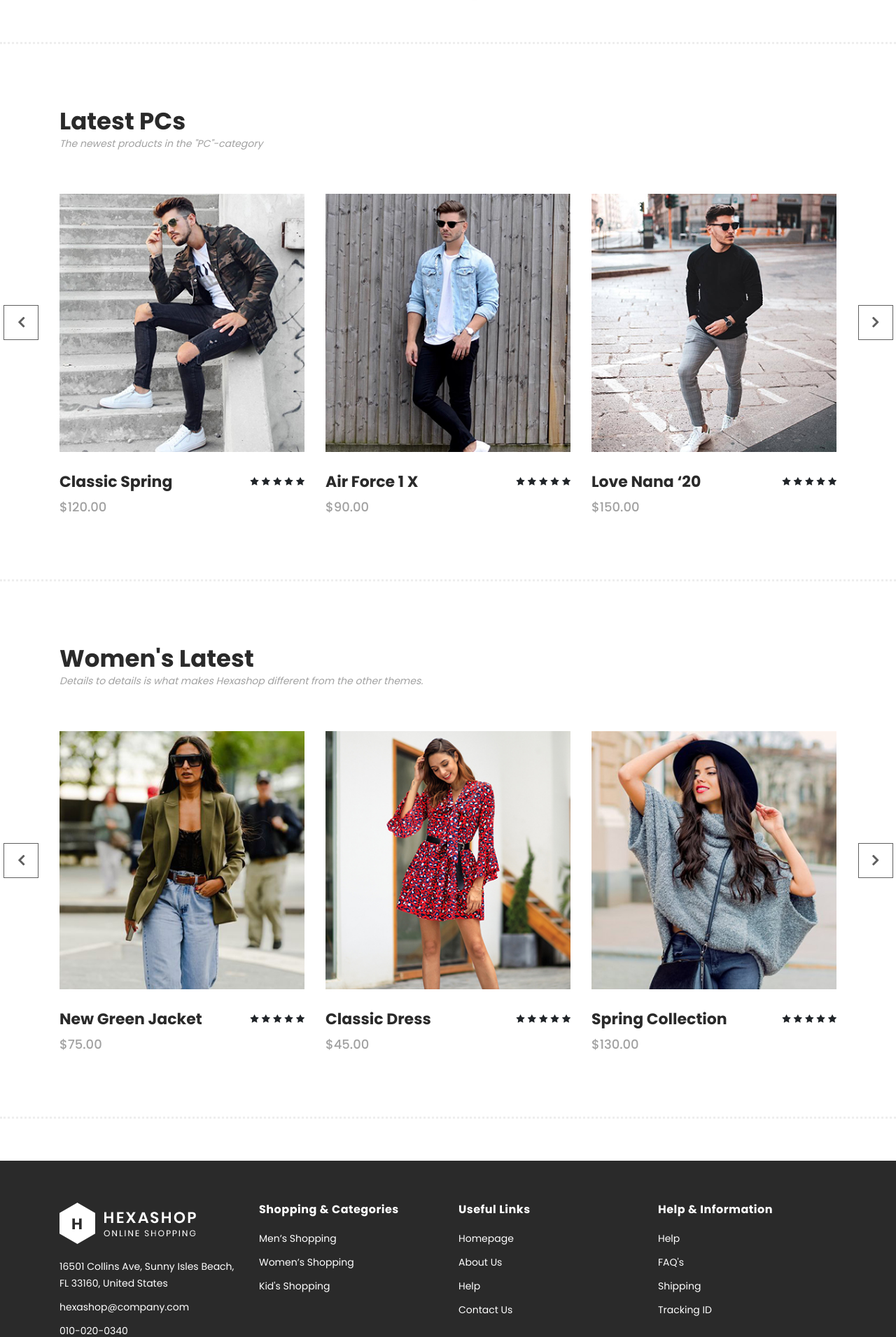
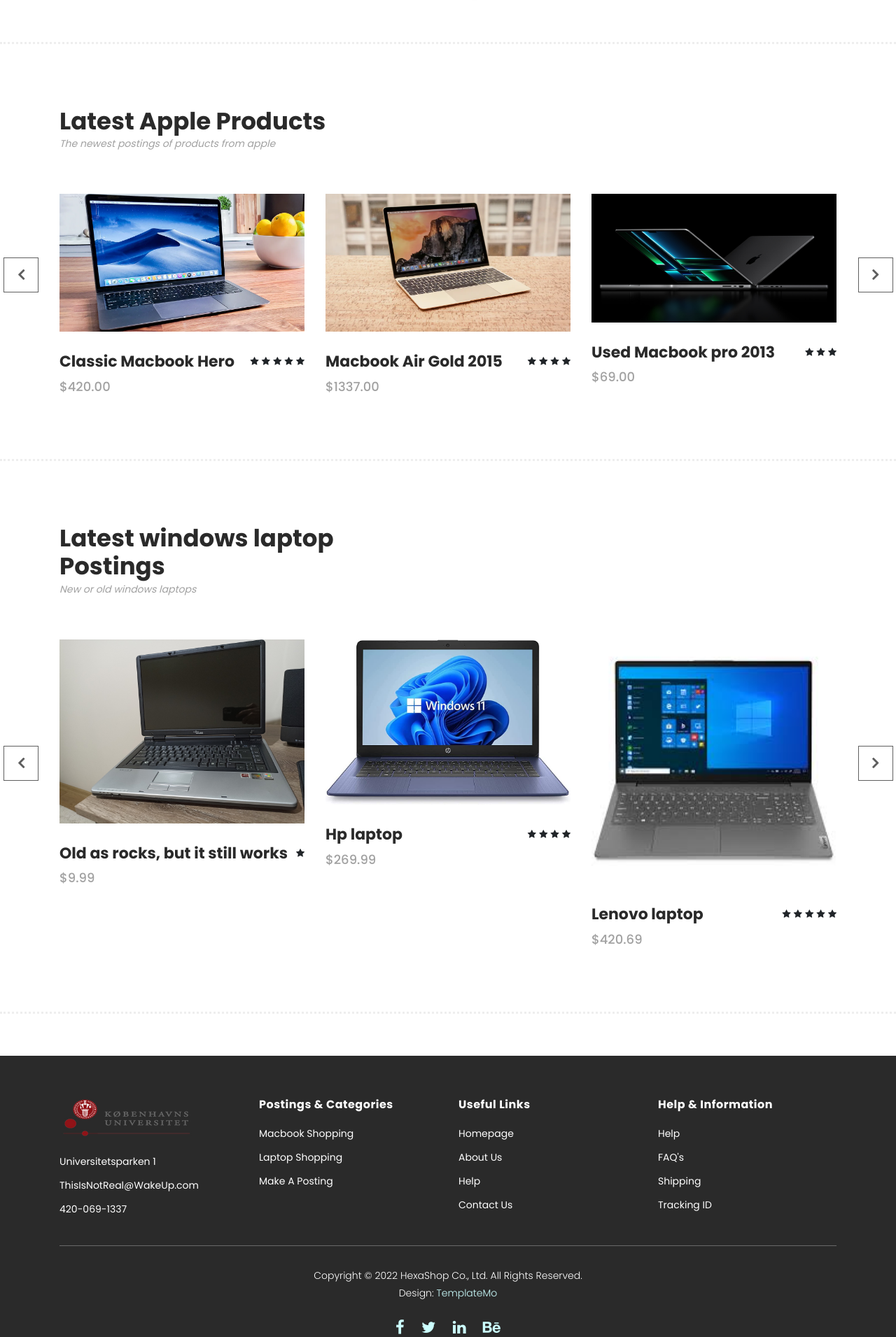
Before and after one commit to rune2112/DIS_Project, a Flask app: page / in a window 1280 px wide. Shown: the part 449-2360 px from the top of the page at 70% size. Run offline with Flask 3, Linux system fonts and the light colour scheme; parts of the project's set-up code (start-up, migrations or seed data) failed here and were passed over; some libraries are stand-ins or nearby versions.

Commit message:
Front assets done

```diff
--- a/shop/templates/index_hex.html
+++ b/shop/templates/index_hex.html
@@ -156,8 +156,8 @@
             <div class="row">
                 <div class="col-lg-6">
                     <div class="section-heading">
-                        <h2>Latest PCs</h2>
-                        <span>The newest products in the "PC"-category</span>
+                        <h2>Latest Apple Products</h2>
+                        <span>The newest postings of products from apple</span>
                     </div>
                 </div>
             </div>
@@ -176,11 +176,11 @@
                                             <li><a href="single-product.html"><i class="fa fa-shopping-cart"></i></a></li>
                                         </ul>
                                     </div>
-                                    <img src="../static/assets/images/men-01.jpg" alt="">
+                                    <img src="../static/assets/images/macbook-hero-ii.webp" alt="">
                                 </div>
                                 <div class="down-content">
-                                    <h4>Classic Spring</h4>
-                                    <span>$120.00</span>
+                                    <h4>Classic Macbook Hero</h4>
+                                    <span>$420.00</span>
                                     <ul class="stars">
                                         <li><i class="fa fa-star"></i></li>
                                         <li><i class="fa fa-star"></i></li>
@@ -199,13 +199,12 @@
                                             <li><a href="single-product.html"><i class="fa fa-shopping-cart"></i></a></li>
                                         </ul>
                                     </div>
-                                    <img src="../static/assets/images/men-02.jpg" alt="">
+                                    <img src="../static/assets/images/macbook-air-gold-2015-16.webp" alt="">
                                 </div>
                                 <div class="down-content">
-                                    <h4>Air Force 1 X</h4>
-                                    <span>$90.00</span>
+                                    <h4>Macbook Air Gold 2015</h4>
+                                    <span>$1337.00</span>
                                     <ul class="stars">
-                                        <li><i class="fa fa-star"></i></li>
                                         <li><i class="fa fa-star"></i></li>
                                         <li><i class="fa fa-star"></i></li>
                                         <li><i class="fa fa-star"></i></li>
@@ -222,14 +221,12 @@
                                             <li><a href="single-product.html"><i class="fa fa-shopping-cart"></i></a></li>
                                         </ul>
                                     </div>
-                                    <img src="../static/assets/images/men-03.jpg" alt="">
+                                    <img src="../static/assets/images/og-macbook-pro-202301.jpg" alt="">
                                 </div>
                                 <div class="down-content">
-                                    <h4>Love Nana ‘20</h4>
-                                    <span>$150.00</span>
+                                    <h4>Used Macbook pro 2013</h4>
+                                    <span>$69.00</span>
                                     <ul class="stars">
-                                        <li><i class="fa fa-star"></i></li>
-                                        <li><i class="fa fa-star"></i></li>
                                         <li><i class="fa fa-star"></i></li>
                                         <li><i class="fa fa-star"></i></li>
                                         <li><i class="fa fa-star"></i></li>
@@ -245,11 +242,11 @@
                                             <li><a href="single-product.html"><i class="fa fa-shopping-cart"></i></a></li>
                                         </ul>
                                     </div>
-                                    <img src="../static/assets/images/men-01.jpg" alt="">
+                                    <img src="../static/assets/images/triple_macbook_front.jpg" alt="">
                                 </div>
                                 <div class="down-content">
-                                    <h4>Classic Spring</h4>
-                                    <span>$120.00</span>
+                                    <h4>3 Macbook Pro 12</h4>
+                                    <span>$6969.00</span>
                                     <ul class="stars">
                                         <li><i class="fa fa-star"></i></li>
                                         <li><i class="fa fa-star"></i></li>
@@ -273,8 +270,8 @@
             <div class="row">
                 <div class="col-lg-6">
                     <div class="section-heading">
-                        <h2>Women's Latest</h2>
-                        <span>Details to details is what makes Hexashop different from the other themes.</span>
+                        <h2>Latest windows laptop Postings</h2>
+                        <span>New or old windows laptops</span>
                     </div>
                 </div>
             </div>
@@ -293,11 +290,52 @@
                                             <li><a href="single-product.html"><i class="fa fa-shopping-cart"></i></a></li>
                                         </ul>
                                     </div>
-                                    <img src="../static/assets/images/women-01.jpg" alt="">
+                                    <img src="../static/assets/images/Old_fujitsu.jpeg" alt="">
                                 </div>
                                 <div class="down-content">
-                                    <h4>New Green Jacket</h4>
-                                    <span>$75.00</span>
+                                    <h4>Old as rocks, but it still works</h4>
+                                    <span>$9.99</span>
+                                    <ul class="stars">
+                                        <li><i class="fa fa-star"></i></li>
+                                    </ul>
+                                </div>
+                            </div>
+                            <div class="item">
+                                <div class="thumb">
+                                    <div class="hover-content">
+                                        <ul>
+                                            <li><a href="single-product.html"><i class="fa fa-eye"></i></a></li>
+                                            <li><a href="single-product.html"><i class="fa fa-star"></i></a></li>
+                                            <li><a href="single-product.html"><i class="fa fa-shopping-cart"></i></a></li>
+                                        </ul>
+                                    </div>
+                                    <img src="../static/assets/images/hp_laptop_windows11.jpg" alt="">
+                                </div>
+                                <div class="down-content">
+                                    <h4>Hp laptop</h4>
+                                    <span>$269.99</span>
+                                    <ul class="stars">
+                                        <li><i class="fa fa-star"></i></li>
+                                        <li><i class="fa fa-star"></i></li>
+                                        <li><i class="fa fa-star"></i></li>
+                                        <li><i class="fa fa-star"></i></li>
+                                    </ul>
+                                </div>
+                            </div>
+                            <div class="item">
+                                <div class="thumb">
+                                    <div class="hover-content">
+                                        <ul>
+                                            <li><a href="single-product.html"><i class="fa fa-eye"></i></a></li>
+                                            <li><a href="single-product.html"><i class="fa fa-star"></i></a></li>
+                                            <li><a href="single-product.html"><i class="fa fa-shopping-cart"></i></a></li>
+                                        </ul>
+                                    </div>
+                                    <img src="../static/assets/images/lenovo_front.jpg" alt="">
+                                </div>
+                                <div class="down-content">
+                                    <h4>Lenovo laptop</h4>
+                                    <span>$420.69</span>
                                     <ul class="stars">
                                         <li><i class="fa fa-star"></i></li>
                                         <li><i class="fa fa-star"></i></li>
@@ -316,57 +354,11 @@
                                             <li><a href="single-product.html"><i class="fa fa-shopping-cart"></i></a></li>
                                         </ul>
                                     </div>
-                                    <img src="../static/assets/images/women-02.jpg" alt="">
+                                    <img src="../static/assets/images/samsung_front.avif" alt="">
                                 </div>
                                 <div class="down-content">
-                                    <h4>Classic Dress</h4>
-                                    <span>$45.00</span>
-                                    <ul class="stars">
-                                        <li><i class="fa fa-star"></i></li>
-                                        <li><i class="fa fa-star"></i></li>
-                                        <li><i class="fa fa-star"></i></li>
-                                        <li><i class="fa fa-star"></i></li>
-                                        <li><i class="fa fa-star"></i></li>
-                                    </ul>
-                                </div>
-                            </div>
-                            <div class="item">
-                                <div class="thumb">
-                                    <div class="hover-content">
-                                        <ul>
-                                            <li><a href="single-product.html"><i class="fa fa-eye"></i></a></li>
-                                            <li><a href="single-product.html"><i class="fa fa-star"></i></a></li>
-                                            <li><a href="single-product.html"><i class="fa fa-shopping-cart"></i></a></li>
-                                        </ul>
-                                    </div>
-                                    <img src="../static/assets/images/women-03.jpg" alt="">
-                                </div>
-                                <div class="down-content">
-                                    <h4>Spring Collection</h4>
-                                    <span>$130.00</span>
-                                    <ul class="stars">
-                                        <li><i class="fa fa-star"></i></li>
-                                        <li><i class="fa fa-star"></i></li>
-                                        <li><i class="fa fa-star"></i></li>
-                                        <li><i class="fa fa-star"></i></li>
-                                        <li><i class="fa fa-star"></i></li>
-                                    </ul>
-                                </div>
-                            </div>
-                            <div class="item">
-                                <div class="thumb">
-                                    <div class="hover-content">
-                                        <ul>
-                                            <li><a href="single-product.html"><i class="fa fa-eye"></i></a></li>
-                                            <li><a href="single-product.html"><i class="fa fa-star"></i></a></li>
-                                            <li><a href="single-product.html"><i class="fa fa-shopping-cart"></i></a></li>
-                                        </ul>
-                                    </div>
-                                    <img src="../static/assets/images/women-01.jpg" alt="">
-                                </div>
-                                <div class="down-content">
-                                    <h4>Classic Spring</h4>
-                                    <span>$120.00</span>
+                                    <h4>Samsung laptop</h4>
+                                    <span>$1200.00</span>
                                     <ul class="stars">
                                         <li><i class="fa fa-star"></i></li>
                                         <li><i class="fa fa-star"></i></li>
@@ -391,21 +383,21 @@
                 <div class="col-lg-3">
                     <div class="first-item">
                         <div class="logo">
-                            <img src="../static/assets/images/white-logo.png" alt="hexashop ecommerce templatemo">
+                            <img src="../static/assets/images/rsz_ku_logo_dk.png" alt="hexashop ecommerce templatemo">
                         </div>
                         <ul>
-                            <li><a href="#">16501 Collins Ave, Sunny Isles Beach, FL 33160, United States</a></li>
-                            <li><a href="#">hexashop@company.com</a></li>
-                            <li><a href="#">010-020-0340</a></li>
+                            <li><a href="#">Universitetsparken 1</a></li>
+                            <li><a href="#">ThisIsNotReal@WakeUp.com</a></li>
+                            <li><a href="#">420-069-1337</a></li>
                         </ul>
                     </div>
                 </div>
                 <div class="col-lg-3">
-                    <h4>Shopping &amp; Categories</h4>
+                    <h4>Postings &amp; Categories</h4>
                     <ul>
-                        <li><a href="#">Men’s Shopping</a></li>
-                        <li><a href="#">Women’s Shopping</a></li>
-                        <li><a href="#">Kid's Shopping</a></li>
+                        <li><a href="#">Macbook Shopping</a></li>
+                        <li><a href="#">Laptop Shopping</a></li>
+                        <li><a href="#">Make A Posting</a></li>
                     </ul>
                 </div>
                 <div class="col-lg-3">
```
Also changed, not shown: shop/templates/cart_site.html (added, +44 -0 lines), shop/static/assets/images/Old_PC.jpg (added), shop/static/assets/images/Old_fujitsu.jpeg (added), shop/static/assets/images/RGBeastv2.webp (added), shop/static/assets/images/hp_laptop_windows11.jpg (added), shop/static/assets/images/ku_logo_dk.png (added), shop/static/assets/images/lenovo_front.jpg (added), shop/static/assets/images/macbook-air-gold-2015-16.webp (added), shop/static/assets/images/macbook-hero-ii.webp (added), shop/static/assets/images/macbook_pro_m2.webp (added), shop/static/assets/images/og-macbook-pro-202301.jpg (added), shop/static/assets/images/rsz_ku_logo_dk.png (added), shop/static/assets/images/samsung_front.avif (added), shop/static/assets/images/triple_macbook_front.jpg (added).
